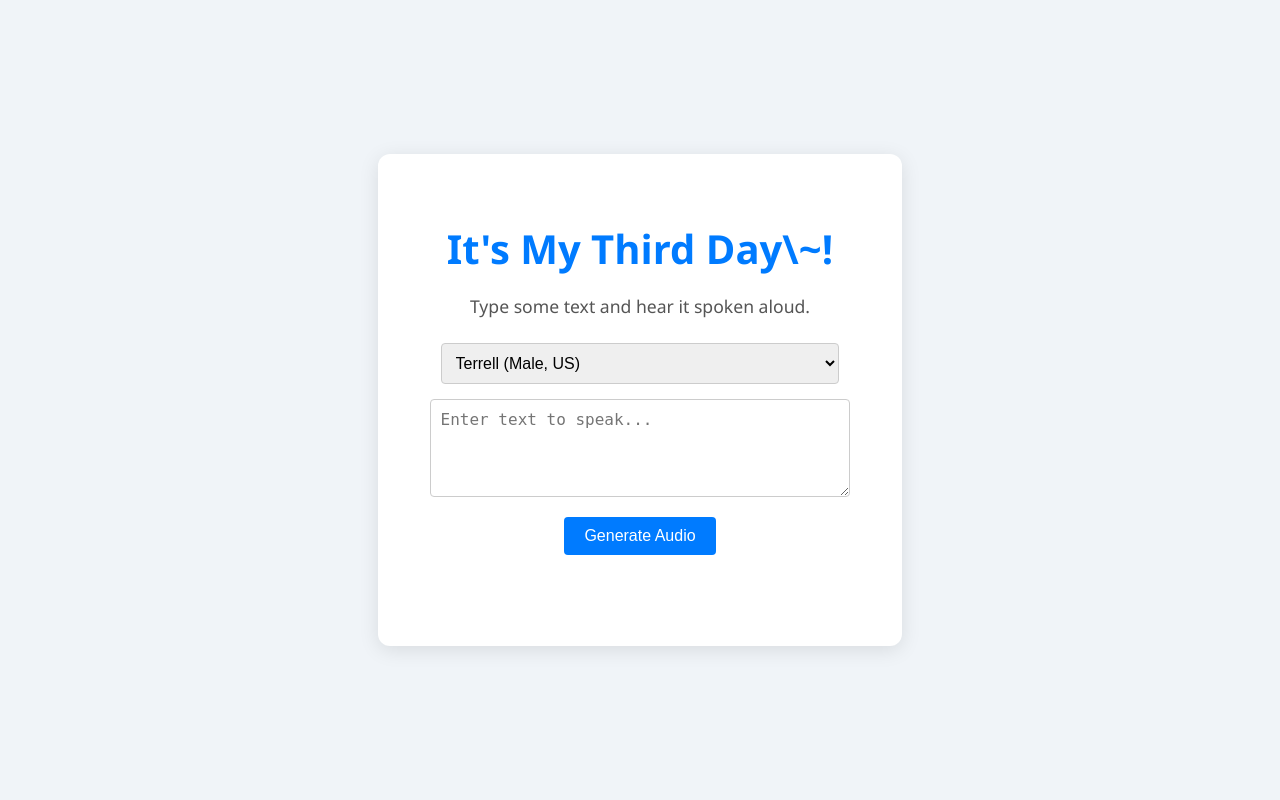
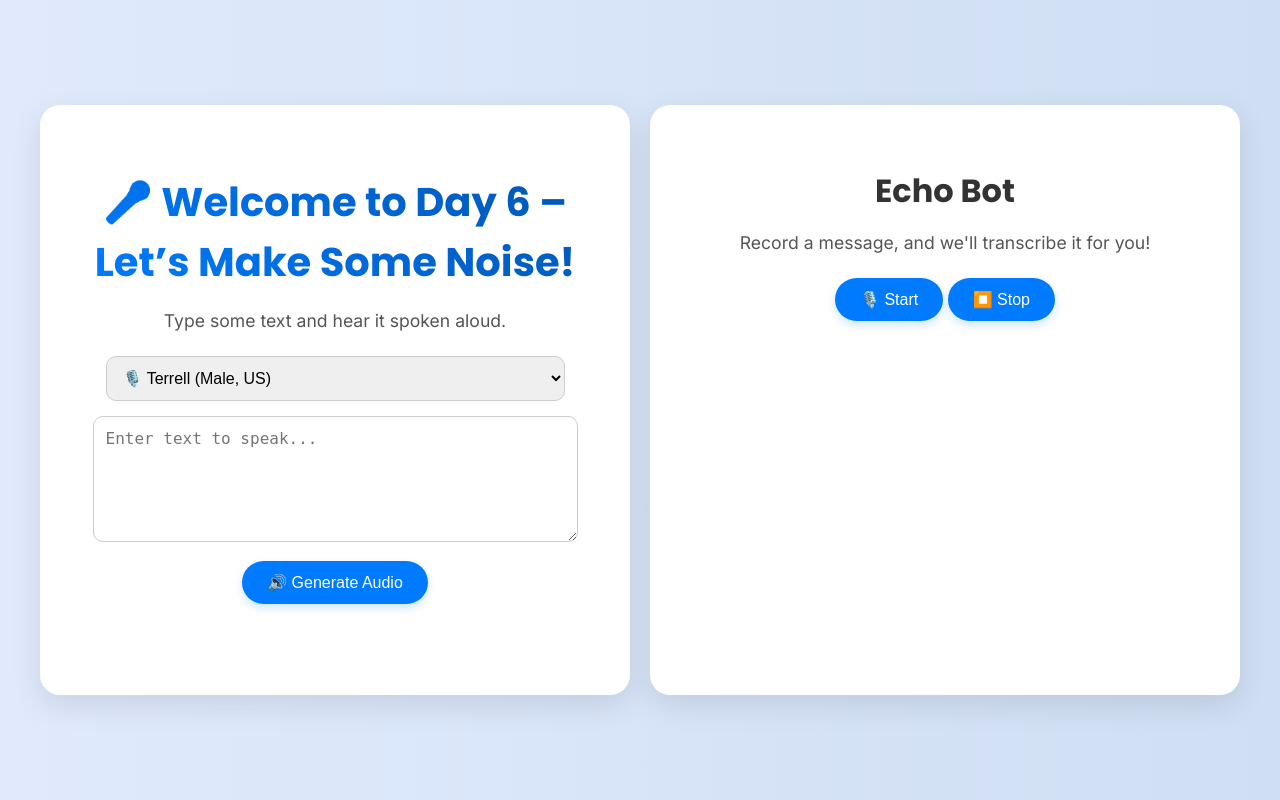
Before and after one commit to Vaidheez/voice-agent-project, a FastAPI app: page / in a window 1280 px wide. Run offline with FastAPI, Linux system fonts and the light colour scheme.

Commit message:
Day 4,5 and 6 progress

```diff
--- a/app.py
+++ b/app.py
@@ -1,38 +1,35 @@
 import os
-from fastapi import FastAPI, HTTPException, Request
+import shutil
+from fastapi import FastAPI, HTTPException, Request, UploadFile, File
 from fastapi.templating import Jinja2Templates
 from fastapi.staticfiles import StaticFiles
 from pydantic import BaseModel
 from dotenv import load_dotenv
 from murf import Murf
-from starlette.middleware.cors import CORSMiddleware # New Import
+from starlette.middleware.cors import CORSMiddleware
+import assemblyai as aai # New Import
 
 # Load environment variables from .env file
 load_dotenv()
 
 app = FastAPI()
 
-# New: Add CORS middleware to allow cross-origin requests
 app.add_middleware(
     CORSMiddleware,
-    allow_origins=["*"],  # Allows all origins
+    allow_origins=["*"],
     allow_credentials=True,
-    allow_methods=["*"],  # Allows all methods (GET, POST, etc.)
-    allow_headers=["*"],  # Allows all headers
+    allow_methods=["*"],
+    allow_headers=["*"],
 )
 
-# Mount the static directory to serve CSS and JS files
 app.mount("/static", StaticFiles(directory="static"), name="static")
 
-# Configure Jinja2 for HTML templating
 templates = Jinja2Templates(directory="templates")
 
-# Pydantic model for the request body
 class TextToSpeechRequest(BaseModel):
     text: str = "Hello, world! I am a newly-minted voice agent, ready for my big debut."
     voice_id: str = "en-US-terrell"
 
-# The root endpoint to serve the HTML page
 @app.get("/")
 def home(request: Request):
     return templates.TemplateResponse("index.html", {"request": request})
@@ -60,3 +57,49 @@ async def generate_audio(request: TextToSpeechRequest):
 
     except Exception as e:
         raise HTTPException(status_code=500, detail=f"An error occurred while generating audio: {e}")
+
+# NEW ENDPOINT for Day 6: Transcribe Audio
+@app.post("/transcribe/file")
+async def transcribe_file(file: UploadFile = File(...)):
+    assemblyai_api_key = os.getenv("ASSEMBLYAI_API_KEY")
+    if not assemblyai_api_key:
+        raise HTTPException(status_code=500, detail="ASSEMBLYAI_API_KEY not set in environment variables")
+
+    aai.settings.api_key = assemblyai_api_key
+    transcriber = aai.Transcriber()
+
+    try:
+        # Transcribe directly from the file stream
+        # Read the file content into memory for direct transcription
+        audio_data = await file.read()
+        transcript = transcriber.transcribe(audio_data)
+
+        if transcript.text:
+            return {"transcription": transcript.text}
+        else:
+            return {"transcription": "No transcription found."}
+
+    except Exception as e:
+        raise HTTPException(status_code=500, detail=f"An error occurred during transcription: {e}")
+
+# You no longer need the /upload-audio endpoint from Day 5, so it's removed.
+# If you wish to keep it for reference, you can uncomment it, but it's not needed for this task.
+# @app.post("/upload-audio")
+# async def upload_audio(file: UploadFile = File(...)):
+#     try:
+#         upload_folder = "uploads"
+#         if not os.path.exists(upload_folder):
+#             os.makedirs(upload_folder)
+
+#         file_path = os.path.join(upload_folder, file.filename)
+
+#         with open(file_path, "wb") as buffer:
+#             shutil.copyfileobj(file.file, buffer)
+
+#         return {
+#             "filename": file.filename,
+#             "content_type": file.content_type,
+#             "size": file.size
+#         }
+#     except Exception as e:
+#         raise HTTPException(status_code=500, detail=f"An error occurred during upload: {e}")
--- a/requirements.txt
+++ b/requirements.txt
@@ -4,3 +4,4 @@ python-dotenv
 murf
 pydantic
 jinja2
+assemblyai
--- a/static/script.js
+++ b/static/script.js
@@ -1,3 +1,4 @@
+// --- Text-to-Speech Logic ---
 document.addEventListener('DOMContentLoaded', function() {
     const textInput = document.getElementById('text-input');
     const voiceSelector = document.getElementById('voice-selector');
@@ -18,7 +19,7 @@ document.addEventListener('DOMContentLoaded', function() {
         statusMessage.textContent = "";
         speakButton.disabled = true;
         audioPlayer.style.display = 'none';
-        loadingSpinner.style.display = 'block'; // Show the spinner
+        loadingSpinner.style.display = 'block';
 
         const payload = {
             text: text,
@@ -56,7 +57,102 @@ document.addEventListener('DOMContentLoaded', function() {
             statusMessage.textContent = `Error: ${error.message}`;
         } finally {
             speakButton.disabled = false;
-            loadingSpinner.style.display = 'none'; // Hide the spinner
+            loadingSpinner.style.display = 'none';
         }
     });
 });
+
+// --- Echo Bot & Transcription Logic ---
+const startRecordingButton = document.getElementById('start-recording-button');
+const stopRecordingButton = document.getElementById('stop-recording-button');
+const echoAudioPlayer = document.getElementById('echo-audio-player');
+const echoStatusMessage = document.getElementById('echo-status-message');
+const waveformContainer = document.getElementById('waveform-container');
+const transcriptionResult = document.getElementById('transcription-result'); // New element for transcription
+
+let mediaRecorder;
+let audioChunks = [];
+
+// Request microphone access and start recording
+startRecordingButton.addEventListener('click', async () => {
+    try {
+        const stream = await navigator.mediaDevices.getUserMedia({ audio: true });
+        mediaRecorder = new MediaRecorder(stream);
+        audioChunks = [];
+
+        mediaRecorder.ondataavailable = (event) => {
+            audioChunks.push(event.data);
+        };
+
+        mediaRecorder.onstop = async () => {
+            echoStatusMessage.textContent = "Transcribing audio...";
+            echoStatusMessage.classList.remove('success', 'error'); // Reset status message style
+            waveformContainer.style.display = 'none'; // Hide waveform on stop
+            transcriptionResult.textContent = ''; // Clear previous transcription
+
+            const audioBlob = new Blob(audioChunks, { type: 'audio/webm' });
+
+            const formData = new FormData();
+            formData.append('file', audioBlob, `echo-recording-${new Date().toISOString()}.webm`);
+
+            try {
+                const response = await fetch('http://localhost:8000/transcribe/file', {
+                    method: 'POST',
+                    body: formData
+                });
+
+                if (!response.ok) {
+                    throw new Error(`Transcription failed with status: ${response.status}`);
+                }
+
+                const data = await response.json();
+
+                if (data.transcription) {
+                    echoStatusMessage.innerHTML = `<span style="color: green;">Transcription successful!</span>`;
+                    echoStatusMessage.classList.add('success');
+                    transcriptionResult.textContent = `Transcript: "${data.transcription}"`;
+                } else {
+                    echoStatusMessage.innerHTML = `<span style="color: orange;">No transcription found.</span>`;
+                    transcriptionResult.textContent = `Transcript: (empty)`;
+                }
+
+                // Play back the recorded audio locally
+                const audioUrl = URL.createObjectURL(audioBlob);
+                echoAudioPlayer.src = audioUrl;
+                echoAudioPlayer.style.display = 'block';
+                echoAudioPlayer.play();
+
+            } catch (error) {
+                console.error('Error during transcription:', error);
+                echoStatusMessage.innerHTML = `<span style="color: red;">Error: ${error.message}</span>`;
+                echoStatusMessage.classList.add('error');
+            } finally {
+                startRecordingButton.disabled = false;
+                stopRecordingButton.disabled = true;
+            }
+        };
+
+        mediaRecorder.start();
+        echoStatusMessage.textContent = "Recording...";
+        echoStatusMessage.classList.remove('success', 'error');
+        startRecordingButton.disabled = true;
+        stopRecordingButton.disabled = false;
+        echoAudioPlayer.style.display = 'none';
+        waveformContainer.style.display = 'flex'; // Show waveform while recording
+
+    } catch (err) {
+        echoStatusMessage.textContent = `Error: ${err.message}. Please allow microphone access.`;
+        echoStatusMessage.classList.add('error');
+        console.error('Error accessing microphone:', err);
+    }
+});
+
+// Stop recording and trigger transcription/playback
+stopRecordingButton.addEventListener('click', () => {
+    if (mediaRecorder && mediaRecorder.state === 'recording') {
+        mediaRecorder.stop();
+        echoStatusMessage.textContent = "Processing audio...";
+        startRecordingButton.disabled = true;
+        stopRecordingButton.disabled = true;
+    }
+});
--- a/templates/index.html
+++ b/templates/index.html
@@ -3,11 +3,15 @@
 <head>
     <meta charset="UTF-8">
     <meta name="viewport" content="width=device-width, initial-scale=1.0">
-    <title>Voice Agent: Day 3</title>
+    <title>Voice Agent: Day 6</title>
+    <link rel="preconnect" href="https://fonts.googleapis.com">
+    <link rel="preconnect" href="https://fonts.gstatic.com" crossorigin>
+    <link href="https://fonts.googleapis.com/css2?family=Inter:wght@400;600;700&family=Poppins:wght@400;600;700&display=swap" rel="stylesheet">
+
     <style>
         body {
-            font-family: 'Segoe UI', Tahoma, Geneva, Verdana, sans-serif;
-            background-color: #f0f4f8;
+            font-family: 'Inter', 'Segoe UI', Tahoma, Geneva, Verdana, sans-serif;
+            background: linear-gradient(to right, #e0eafc, #cfdef3);
             display: flex;
             justify-content: center;
             align-items: center;
@@ -15,18 +19,42 @@
             margin: 0;
             color: #333;
         }
-        .container {
+        .main-container {
+            display: flex;
+            gap: 20px;
+            padding: 20px;
+            max-width: 1200px;
+            width: 100%;
+        }
+        .section-container {
+            flex: 1;
             text-align: center;
             padding: 40px;
             background-color: #ffffff;
-            border-radius: 12px;
-            box-shadow: 0 4px 20px rgba(0, 0, 0, 0.1);
-            max-width: 600px;
-            margin: 20px;
+            border-radius: 20px;
+            box-shadow: 0 10px 30px rgba(0, 0, 0, 0.1);
+            min-width: 300px;
+            transition: transform 0.3s ease;
+        }
+        .section-container:hover {
+            transform: translateY(-5px);
         }
         h1 {
-            color: #007bff;
             margin-bottom: 10px;
+            font-family: 'Poppins', sans-serif;
+        }
+        #hero-header {
+            font-size: 2.5em;
+            background: linear-gradient(45deg, #007bff, #0056b3);
+            -webkit-background-clip: text;
+            -webkit-text-fill-color: transparent;
+            font-weight: 700;
+            animation: gradient-shift 5s ease infinite;
+        }
+        @keyframes gradient-shift {
+            0% { background-position: 0% 50%; }
+            50% { background-position: 100% 50%; }
+            100% { background-position: 0% 50%; }
         }
         .subtitle {
             font-size: 1.1em;
@@ -34,35 +62,52 @@
             margin-bottom: 25px;
         }
         input[type="text"], select, textarea {
-            width: 90%; /* Increased from 80% */
-            padding: 10px;
+            width: 90%;
+            padding: 12px;
             font-size: 16px;
             border: 1px solid #ccc;
-            border-radius: 4px;
+            border-radius: 10px;
             margin-bottom: 15px;
+            transition: all 0.3s;
+        }
+        input[type="text"]:focus, select:focus, textarea:focus {
+            border-color: #007bff;
+            box-shadow: 0 0 8px rgba(0, 123, 255, 0.2);
+            outline: none;
+        }
+        textarea {
+            resize: vertical;
+            height: 100px;
         }
         button {
-            padding: 10px 20px;
+            padding: 12px 25px;
             font-size: 16px;
             color: white;
             background-color: #007bff;
             border: none;
-            border-radius: 4px;
+            border-radius: 25px;
             cursor: pointer;
-            transition: background-color 0.3s;
+            transition: all 0.3s;
+            box-shadow: 0 4px 10px rgba(0, 123, 255, 0.2);
         }
         button:hover {
             background-color: #0056b3;
+            box-shadow: 0 6px 15px rgba(0, 123, 255, 0.3);
         }
         audio {
             margin-top: 20px;
             width: 100%;
         }
-        #status-message {
+        #status-message, #echo-status-message {
             margin-top: 15px;
-            color: #e74c3c;
             font-style: italic;
             min-height: 20px;
+        }
+        #status-message.error, #echo-status-message.error {
+            color: #e74c3c;
+        }
+        #status-message.success, #echo-status-message.success {
+            color: green;
         }
         #loading-spinner {
             display: none;
@@ -77,48 +122,85 @@
         @keyframes spin {
             to { transform: rotate(360deg); }
         }
+        /* Echo Bot Waveform Animation */
+        #waveform-container {
+            display: none;
+            justify-content: center;
+            align-items: center;
+            height: 50px;
+            margin: 20px 0;
+            gap: 5px;
+        }
+        .bar {
+            width: 5px;
+            height: 5px;
+            background-color: #007bff;
+            animation: waveform 1s infinite alternate;
+        }
+        .bar:nth-child(2) { animation-delay: -0.8s; }
+        .bar:nth-child(3) { animation-delay: -0.6s; }
+        .bar:nth-child(4) { animation-delay: -0.4s; }
+        .bar:nth-child(5) { animation-delay: -0.2s; }
+        @keyframes waveform {
+            0% { transform: scaleY(0.2); }
+            100% { transform: scaleY(1); }
+        }
+        @media (max-width: 768px) {
+            .main-container {
+                flex-direction: column;
+                align-items: center;
+            }
+        }
     </style>
 </head>
 <body>
-    <div class="container">
-        <h1 id="fun-title">It's My Third Day\~!</h1>
-        <style>
-        #fun-title {
-        color: #007bff;
-        margin-bottom: 10px;
-        font-size: 2.5em;
-        white-space: nowrap;
-        overflow: hidden;
-        animation: typing 2s steps(15, end), blink-caret .75s step-end infinite alternate;
-        }
+    <div class="main-container">
 
-        @keyframes typing {
-        from { width: 0 }
-        to { width: 100% }
-        }
+        <div class="section-container">
+            <h1 id="hero-header">🎤 Welcome to Day 6 – Let’s Make Some Noise!</h1>
+            <p class="subtitle">Type some text and hear it spoken aloud.</p>
 
-        @keyframes blink-caret {
-        from, to { border-right-color: transparent }
-        50% { border-right-color: #007bff; }
-        }
-</style>
-        <p class="subtitle">Type some text and hear it spoken aloud.</p>
+            <select id="voice-selector">
+                <option value="en-US-terrell">🎙️ Terrell (Male, US)</option>
+                <option value="en-US-caroline">🎙️ Caroline (Female, US)</option>
+                <option value="en-US-gigi">🎙️ Gigi (Female, US)</option>
+                <option value="en-GB-mark">🎙️ Mark (Male, UK)</option>
+                <option value="en-GB-eleanor">🎙️ Eleanor (Female, UK)</option>
+            </select>
 
-        <select id="voice-selector">
-            <option value="en-US-terrell">Terrell (Male, US)</option>
-            <option value="en-US-caroline">Caroline (Female, US)</option>
-            <option value="en-US-gigi">Gigi (Female, US)</option>
-            <option value="en-GB-mark">Mark (Male, UK)</option>
-            <option value="en-GB-eleanor">Eleanor (Female, UK)</option>
-        </select>
+            <textarea id="text-input" placeholder="Enter text to speak..." rows="4"></textarea>
+            <button id="speak-button">🔊 Generate Audio</button>
 
-        <textarea id="text-input" placeholder="Enter text to speak..." rows="4"></textarea><br>
-        <button id="speak-button">Generate Audio</button>
+            <div id="loading-spinner"></div>
+            <p id="status-message"></p>
 
-        <div id="loading-spinner"></div>
-        <p id="status-message"></p>
+            <audio id="audio-player" controls style="display:none;"></audio>
+        </div>
 
-        <audio id="audio-player" controls style="display:none;"></audio>
+        <div class="section-container">
+            <h1>Echo Bot</h1>
+            <p class="subtitle">Record a message, and we'll transcribe it for you!</p>
+
+            <div style="margin: 20px 0;">
+                <button id="start-recording-button">🎙️ Start</button>
+                <button id="stop-recording-button" disabled>⏹️ Stop</button>
+            </div>
+
+            <div id="waveform-container">
+                <div class="bar"></div>
+                <div class="bar"></div>
+                <div class="bar"></div>
+                <div class="bar"></div>
+                <div class="bar"></div>
+            </div>
+
+            <p id="echo-status-message"></p>
+
+            <audio id="echo-audio-player" controls style="display:none;"></audio>
+
+            <p id="transcription-result" style="font-style: italic; margin-top: 10px; text-align: left;"></p>
+        </div>
+
     </div>
 
     <script src="/static/script.js"></script>
```
Also changed, not shown: 1 other file.
